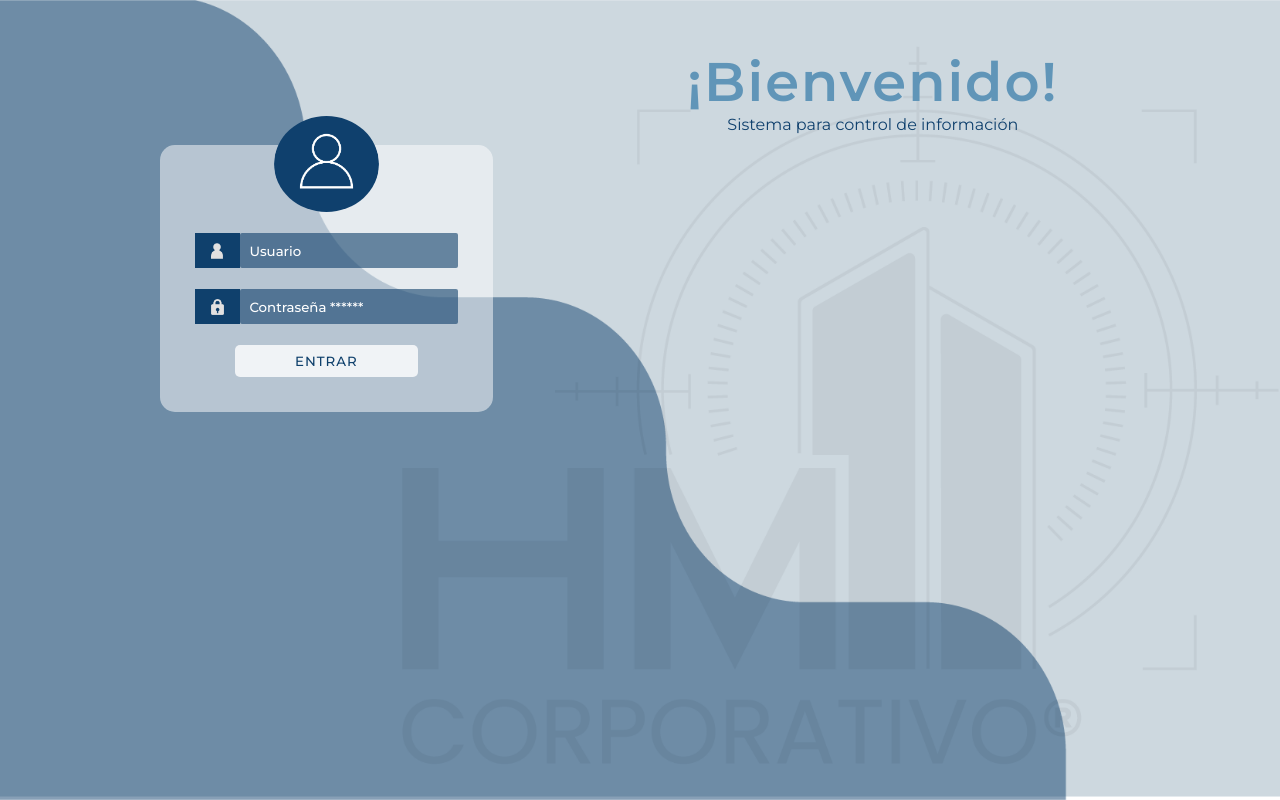
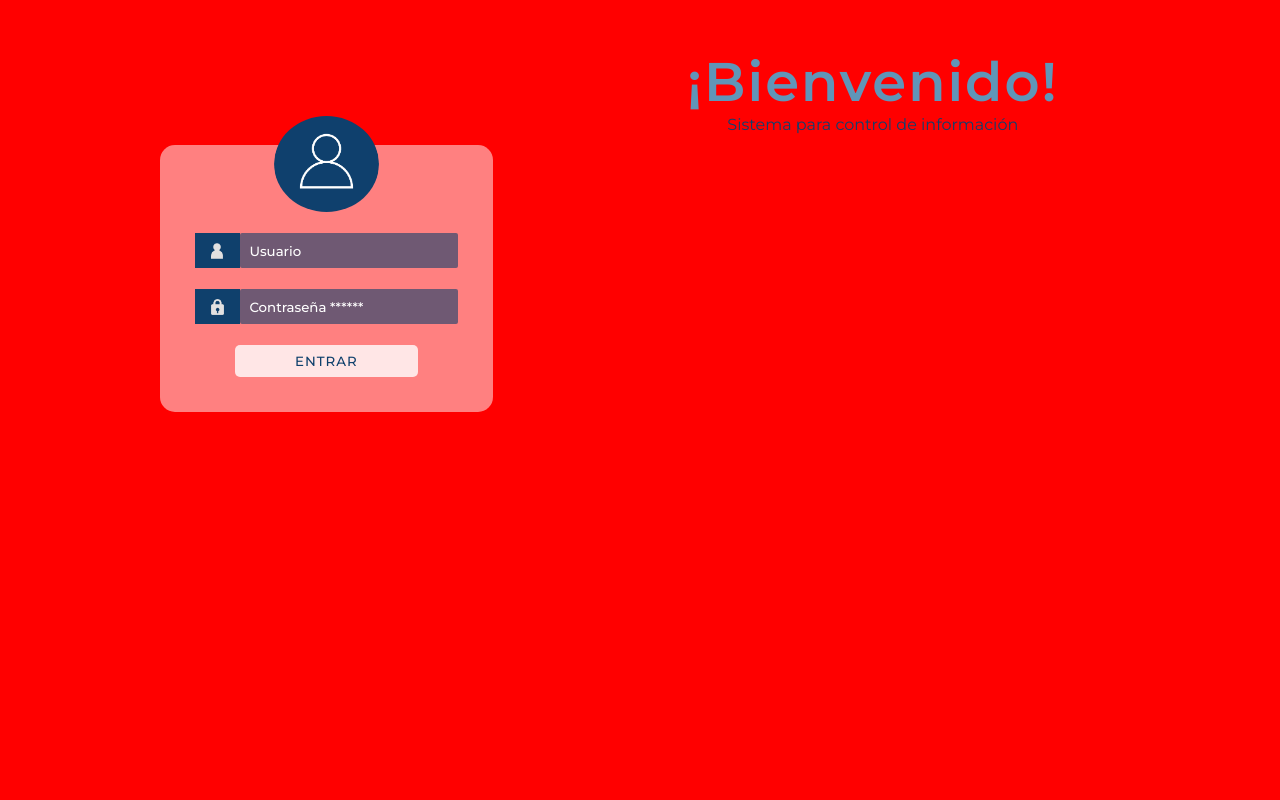
Before and after one commit to alejandro-coreno/Galery-App, a React (Vite) app: page / in a window 1280 px wide. Built offline with nearby package versions, Linux system fonts and the light colour scheme; no server answers.

Commit message:
Se modifica login.tsx

```diff
--- a/src/components/login/login.css
+++ b/src/components/login/login.css
@@ -1,9 +1,7 @@
 .conteiner-login{
     width: 100%;
     height: 100vh;
-    background-image: url(/src/assets/img/fondo_login.png);
-    background-position: center center;
-    background-size: cover;
+    background-color: red;
     display: flex;
     flex-direction: column;
     align-items: center;
```
